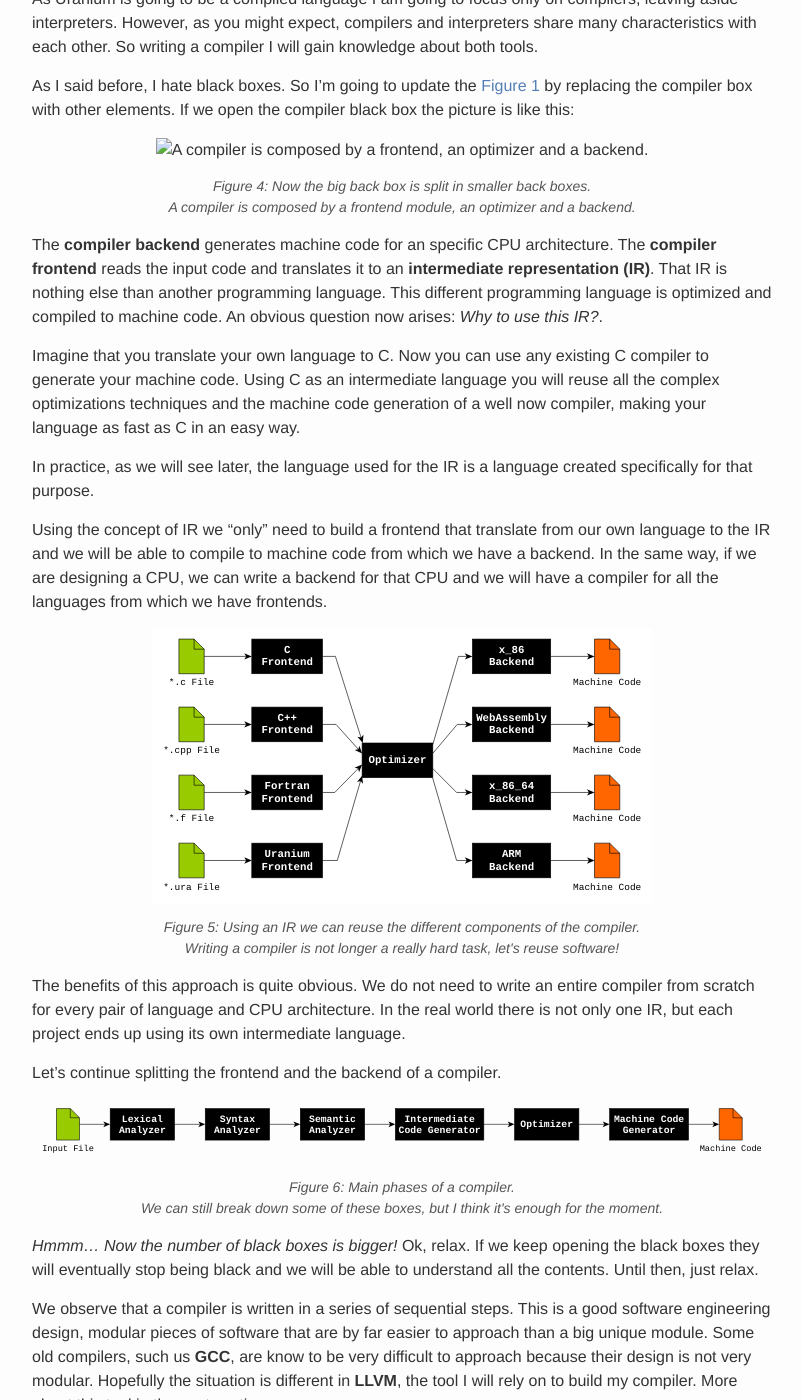
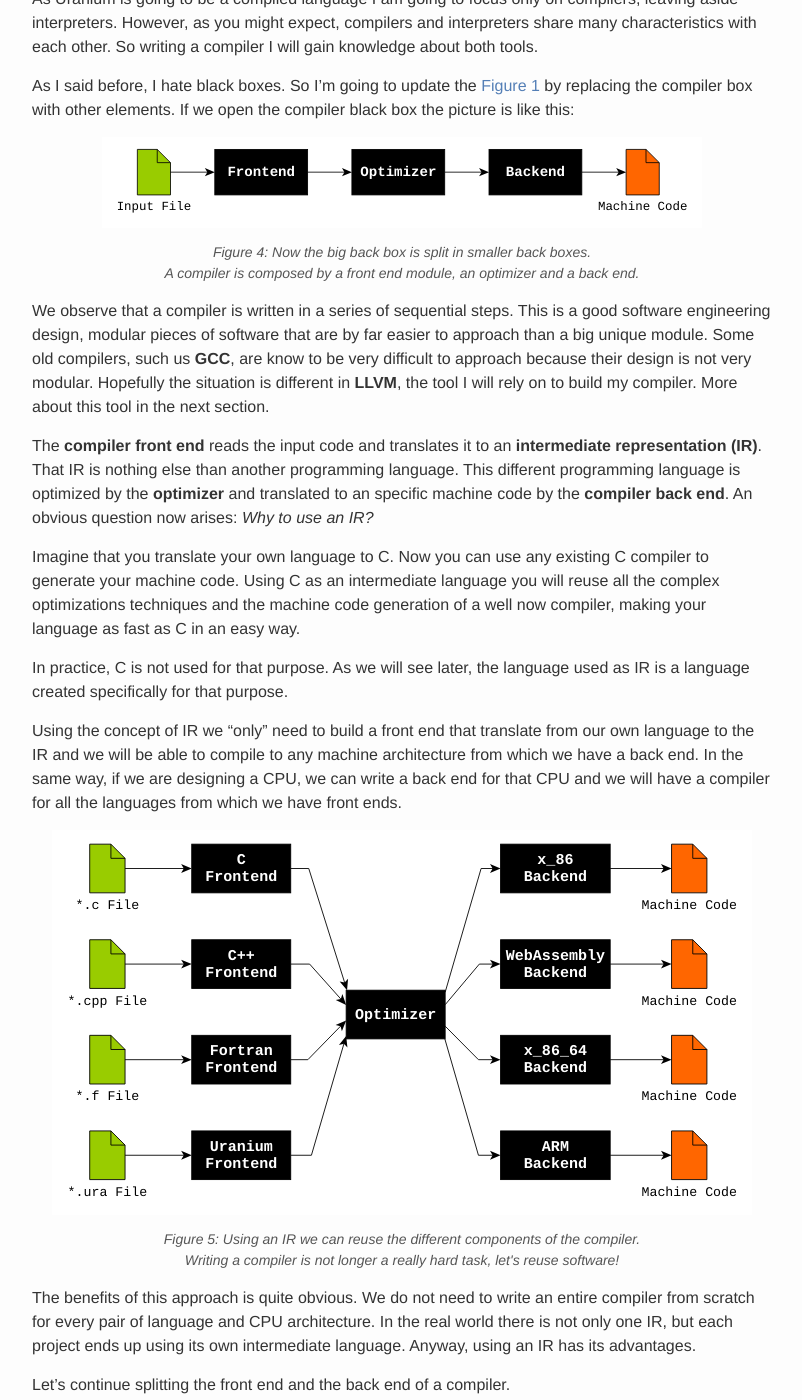
Before and after one commit to guiferviz/guiferviz.github.io, a Jekyll site: the page built from _posts/2020-04-09-uranium-00-introduction.md, in a window 1280 px wide and 1400 px high, scrolled down 4456 px. Shown: the whole window, without its empty margins (238-1040 px from the left). Built offline with Jekyll 4.4.1, drawn with Linux system fonts in a browser that asks for light colours; formulas are drawn with MathJax 3; comment, search, counter and statistics services are not loaded; some of the changed text lies outside the part shown.

Commit message:
Finishing Uranium 00.

```diff
--- a/_posts/2020-04-09-uranium-00-introduction.md
+++ b/_posts/2020-04-09-uranium-00-introduction.md
@@ -244,23 +244,31 @@
 If we open the compiler black box the picture is like this:
 
 <figure id="figure04" style="text-align: center">
-<img src="../assets/images/2020_04_09_frontend_backend.svg"
-     width="500"
-     alt="A compiler is composed by a frontend, an optimizer and a backend." />
+<img src="/assets/images/2020_04_09_frontend_backend.svg"
+     width="600"
+     alt="A compiler is composed by a front end, an optimizer and a back end." />
 <figcaption>
 Figure 4: Now the big back box is split in smaller back boxes.
 <br />
-A compiler is composed by a frontend module, an optimizer and a backend.
+A compiler is composed by a front end module, an optimizer and a back end.
 </figcaption>
 </figure>
 
-The **compiler backend** generates machine code for an specific CPU
-architecture.
-The **compiler frontend** reads the input code and translates it to an
+We observe that a compiler is written in a series of sequential steps.
+This is a good software engineering design, modular pieces of software that
+are by far easier to approach than a big unique module.
+Some old compilers, such us **GCC**, are know to be very difficult to approach
+because their design is not very modular.
+Hopefully the situation is different in **LLVM**, the tool I will rely on to
+build my compiler.
+More about this tool in the next section.
+
+The **compiler front end** reads the input code and translates it to an
 **intermediate representation (IR)**.
 That IR is nothing else than another programming language.
-This different programming language is optimized and compiled to machine code.
-An obvious question now arises: *Why to use this IR?*.
+This different programming language is optimized by the **optimizer** and
+translated to an specific machine code by the **compiler back end**.
+An obvious question now arises: *Why to use an IR?*
 
 Imagine that you translate your own language to C.
 Now you can use any existing C compiler to generate your machine code.
@@ -268,20 +276,21 @@
 optimizations techniques and the machine code generation of a well now
 compiler, making your language as fast as C in an easy way.
 
-In practice, as we will see later, the language used for the IR is a language
-created specifically for that purpose.
+In practice, C is not used for that purpose.
+As we will see later, the language used as IR is a language created
+specifically for that purpose.
 
-Using the concept of IR we "only" need to build a frontend that translate from
-our own language to the IR and we will be able to compile to machine code from
-which we have a backend.
-In the same way, if we are designing a CPU, we can write a backend for that
+Using the concept of IR we "only" need to build a front end that translate from
+our own language to the IR and we will be able to compile to any machine
+architecture from which we have a back end.
+In the same way, if we are designing a CPU, we can write a back end for that
 CPU and we will have a compiler for all the languages from which we have
-frontends.
+front ends.
 
 <figure id="figure05" style="text-align: center">
 <img src="/assets/images/2020_04_09_frontend_backend_multi.svg"
-     width="500"
-     alt="Multiple frontends, one optimizer block and multiple backends." />
+     width="700"
+     alt="Multiple front ends, one optimizer block and multiple back ends." />
 <figcaption>
 Figure 5: Using an IR we can reuse the different components of the compiler.
 <br />
@@ -294,8 +303,9 @@
 language and CPU architecture.
 In the real world there is not only one IR, but each project ends up using its
 own intermediate language.
+Anyway, using an IR has its advantages.
 
-Let's continue splitting the frontend and the backend of a compiler.
+Let's continue splitting the front end and the back end of a compiler.
 
 <figure id="figure06" style="text-align: center">
 <img src="/assets/images/2020_04_09_compiler_phases.svg" />
@@ -308,28 +318,19 @@
 </figure>
 
 *Hmmm... Now the number of black boxes is bigger!*
-Ok, relax.
+OK, relax.
 If we keep opening the black boxes they will eventually stop being black and
 we will be able to understand all the contents.
 Until then, just relax.
 
-We observe that a compiler is written in a series of sequential steps.
-This is a good software engineering design, modular pieces of software that
-are by far easier to approach than a big unique module.
-Some old compilers, such us **GCC**, are know to be very difficult to approach
-because their design is not very modular.
-Hopefully the situation is different in **LLVM**, the tool I will rely on to
-build my compiler.
-More about this tool in the next section.
-
 As I progress with the construction of the compiler, I will go deeper
 into each of the phases and learn a lot more about them.
 To begin with, I will briefly describe each of the phases shown in
-[Figure 6][figure06] using an example.
+[Figure 6](#figure06) using an example.
 Imagine we want to compile the expression: `1 + 2 * 3`.
-It is very simple mathmatical expression that evaluates to `7`.
+It is very simple mathematical expression that evaluates to `7`.
 
-* **Lexical Analyzer**.
+* **Lexical Analyzer** or **scanner**.
 The first step is to break the input in smaller units called tokens.
 The given expression has 3 numbers and 2 operations.
 In this phase, all spaces and comments are removed so that subsequent phases
@@ -340,19 +341,19 @@
 Although syntactically incorrect, entries such as `1 + +2 3*` are lexically
 correct and are not reported by the lexical analyzer.
 
-<figure id="figure05" style="text-align: center">
+<figure id="figure07" style="text-align: center">
 <img src="/assets/images/2020_04_09_tokens.svg"
      width="600"
      alt="Tokens generated from the expression '1 + 2 * 3'." />
 <figcaption>
-Figure 5: The lexical analyzer splits the input text into unbreakable elements.
+Figure 7: The lexical analyzer splits the input text into unbreakable elements.
 <br />
 This figure shows the tokens generated from the expression in the text
 <pre style="display: inline">"1 + 2 * 3"</pre>.
 </figcaption>
 </figure>
 
-* **Syntax Analyzer**.
+* **Syntax Analyzer** or **parser**.
 Using a formal definition of a language, that is, a way of describing the set
 of code that you can write with your language, this analyzer generates a
 tree that represents the given expression and the evaluation order of the
@@ -360,12 +361,12 @@
 The name of that tree is the Abstract Syntax Tree or AST.
 The `1 + +2 3*` expression showed before will give an error during this phase.
 
-<figure id="figure06" style="text-align: center">
+<figure id="figure08" style="text-align: center">
 <img src="/assets/images/2020_04_09_ast.svg"
      width="300"
      alt="Abstract Syntax Tree (AST) of the expression 1 + 2 * 3" />
 <figcaption>
-Figure 6: Abstract Syntax Tree (AST) of the expression 1 + 2 * 3.
+Figure 8: Abstract Syntax Tree (AST) of the expression 1 + 2 * 3.
 Note that the precedence of the operations are implicit in the tree:
 to evaluate the addition, the product must be computed first.
 </figcaption>
@@ -375,7 +376,7 @@
 This analyzer deals with the data types and ensures that a variable is declared
 before use.
 Sometimes, the semantic analyzer and the lexical analyzer are mixed in the
-same piece of code.
+same module.
 Example: if you are trying to multiply a number by a string and this operation
 is not defined in your language, then you will get a semantic error.
 
@@ -402,7 +403,7 @@
 return 7
 {% endhighlight %}
 
-* **Machine Code Generator**.
+* **Machine Code Generator** or back end.
 The number 7 in binary could be the output of this expression.
 Sometimes, once the machine code is generated, a second optimization phase can
 be run.
@@ -445,48 +446,67 @@
 The condition I impose on myself is not to use any library if I can't implement
 something basic equivalent by myself.
 For example, if I know how to create a simple lexical analyzer that can
-process numbers, keywords and common operators, then I can start using Flex
-to program a more complex and efficient.
+process numbers, keywords and common operators, then I can start using **Flex**
+to program a more complex and efficient one.
 
 
 ## 3.1. Flex and Bison
+
+Flex is a tool used to generate efficient scanners or lexical analyzers.
+Flex tokenize an input text stream and returns a stream of tokens that are
+consumed by the parser.
+
+Bison helps us to generate a parser that checks the syntax of a program and
+builds an AST.
+Once you have an AST, it's pretty straightforward to generate the IR code.
+
+<figure id="figure09" style="text-align: center">
+<img src="/assets/images/2020_04_09_compiler_phases_flex_bison.svg"
+     alt="Flex and Bison help us creating the scanner and the parser." />
+<figcaption>
+Figure 9: Modules that we can develop with the help of Flex and Bison.
+</figcaption>
+</figure>
+
+Both programs are free and open source.
 
 
 ## 3.2. LLVM
 
 LLVM can help us in the next black boxes of our previous graph.
 
-<div style="text-align: center">
-<img src="/assets/images/2020_04_09_compiler_phases_llvm.svg" />
+<figure id="figure10" style="text-align: center">
+<img src="/assets/images/2020_04_09_compiler_phases_llvm.svg"
+     alt="LLVM can help in the IR code generation, in the optimization and the machine code generation." />
 <figcaption>
-The scale of the black boxes now represent the effort and knowledge needed for
-creating that modules.
+Figure 10: LLVM can help in the IR code generation, in the optimization and
+the machine code generation.
 </figcaption>
-</div>
+</figure>
 
-*Only two boxes and a half?!*
-You say.
-*Then I prefer not to learn LLVM and learn how to do it by myself*.
-Ok, wait a moment.
+*Hmmm... LLVM only helps in two boxes and a half?*
+You may say.
+OK, wait a moment.
 Maybe we can change the size of the boxes and make the optimizer and code
 generation phases bigger.
 
-<div style="text-align: center">
-<img src="/assets/images/2020_04_09_compiler_phases_llvm_big.svg" />
+<figure id="figure11" style="text-align: center">
+<img src="/assets/images/2020_04_09_compiler_phases_llvm_big.svg"
+     alt="Updated diagram with the size of the black boxes proportional to the difficulty of builing them." />
 <figcaption>
-The scale of the black boxes now represent the effort and knowledge needed for
-creating that modules.
+Figure 11: The scale of the black boxes now represent the effort and knowledge
+needed for creating that modules.
 </figcaption>
-</div>
+</figure>
 
 Better now?
-The last phases are too difficult to implement and they required a lot of
+The last phases are really difficult to implement and they required a lot of
 knowledge, so using LLVM is going to save us lot of time.
 The optimizer is the hardest part, a lot of dark knowledge is involved there.
 Also, the machine code generator requires a lot of low level knowledge of the
 CPU architecture.
 LLVM adds support for the most common CPUs and the facility to add a custom
-backend to generate code for our own CPUs.
+back end to generate code for our own CPUs.
 
 
 ## 3.3. C++
@@ -518,10 +538,11 @@
 
 What about the compiler used to compile my compiler?
 I thing this election is pretty straightforward: **clang++**.
-That's the LLVM C++ frontend.
+That's the LLVM C++ front end.
 It's also good to have the clang compiler installed because it's useful to
-observe the generated IR output and compare to our language generated IR.
-We will talk more about this in the next post.
+observe the generated C++ IR output and compare it to the IR output generated
+by our language.
+We will talk more about this in the next posts.
 
 
 # 4. What's next?
```
Also changed, not shown: other parts of _posts/2020-04-09-uranium-00-introduction.md (+10 -9 lines).
